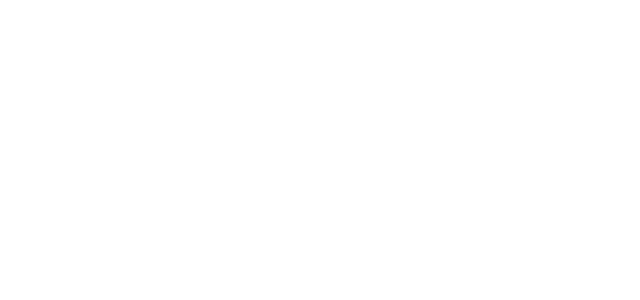
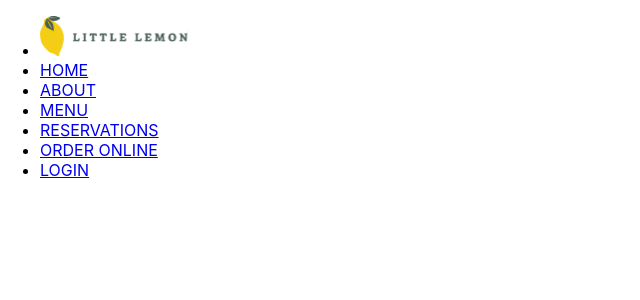
Before and after one commit to Parikshit-Panwar-WSU/Little-Lemon, a React (Create React App) app: page / in a window 1280 px wide. Shown: the top 300 px of the page, without its empty margins (0-640 px from the left). Built offline with nearby package versions, Linux system fonts and the light colour scheme.

Commit message:
Created basic structure for Nav Bar

```diff
--- a/src/App.js
+++ b/src/App.js
@@ -8,6 +8,7 @@
 function App() {
   return (
     <>
+      <Nav />
     </>
   );
 }
--- a/src/components/Nav.js
+++ b/src/components/Nav.js
@@ -1,6 +1,18 @@
+import Logo from '../Assets/Logo.svg';
+
 const Nav = () => {
     return (
-        <nav></nav>
+        <nav>
+            <ul>
+                <li><img src={Logo} alt="Logo" /></li>
+                <li><a href="#">HOME</a></li>
+                <li><a href="#">ABOUT</a></li>
+                <li><a href="#">MENU</a></li>
+                <li><a href="#">RESERVATIONS</a></li>
+                <li><a href="#">ORDER ONLINE</a></li>
+                <li><a href="#">LOGIN</a></li>
+            </ul>
+        </nav>
     );
 }
 
```
